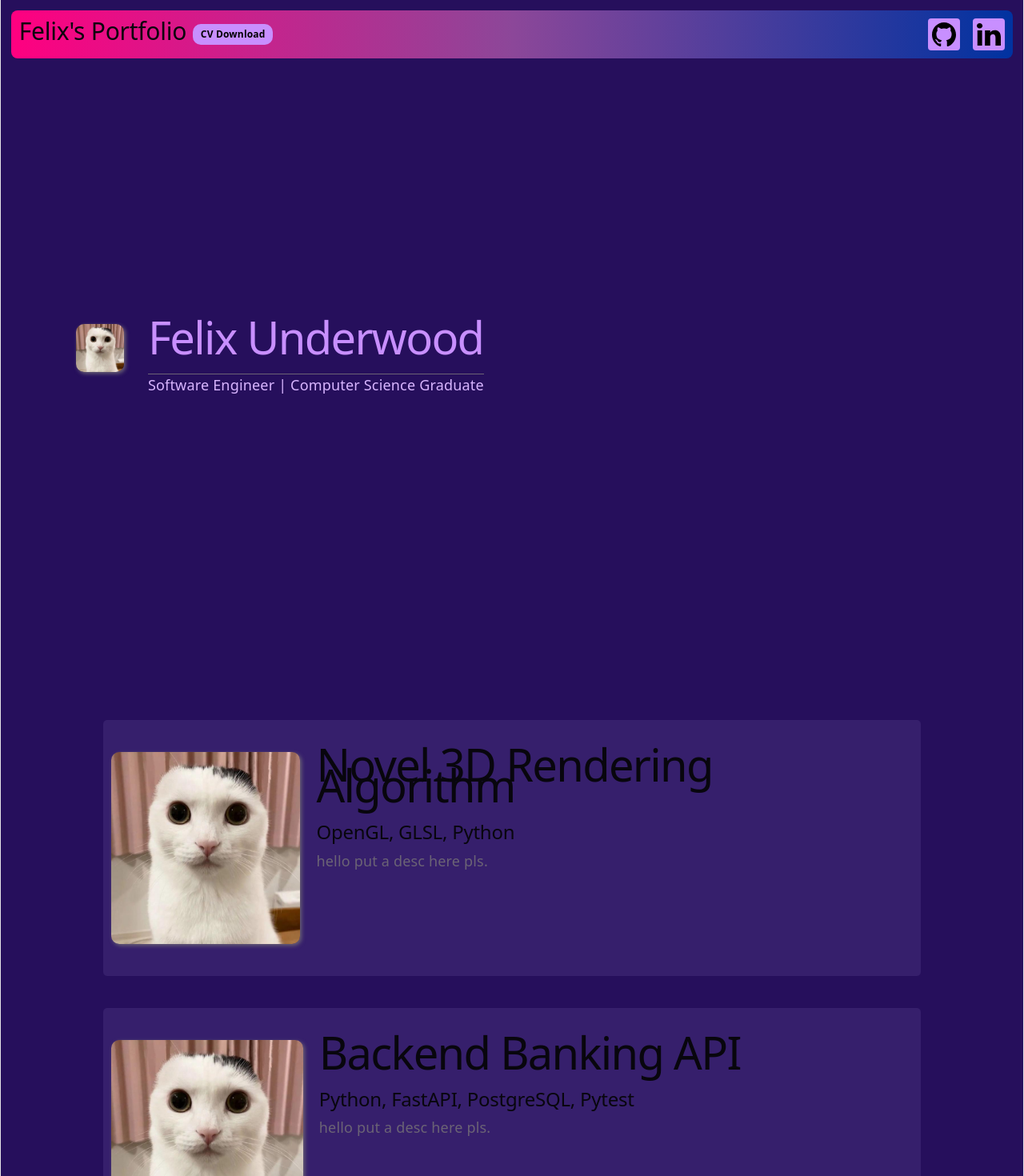
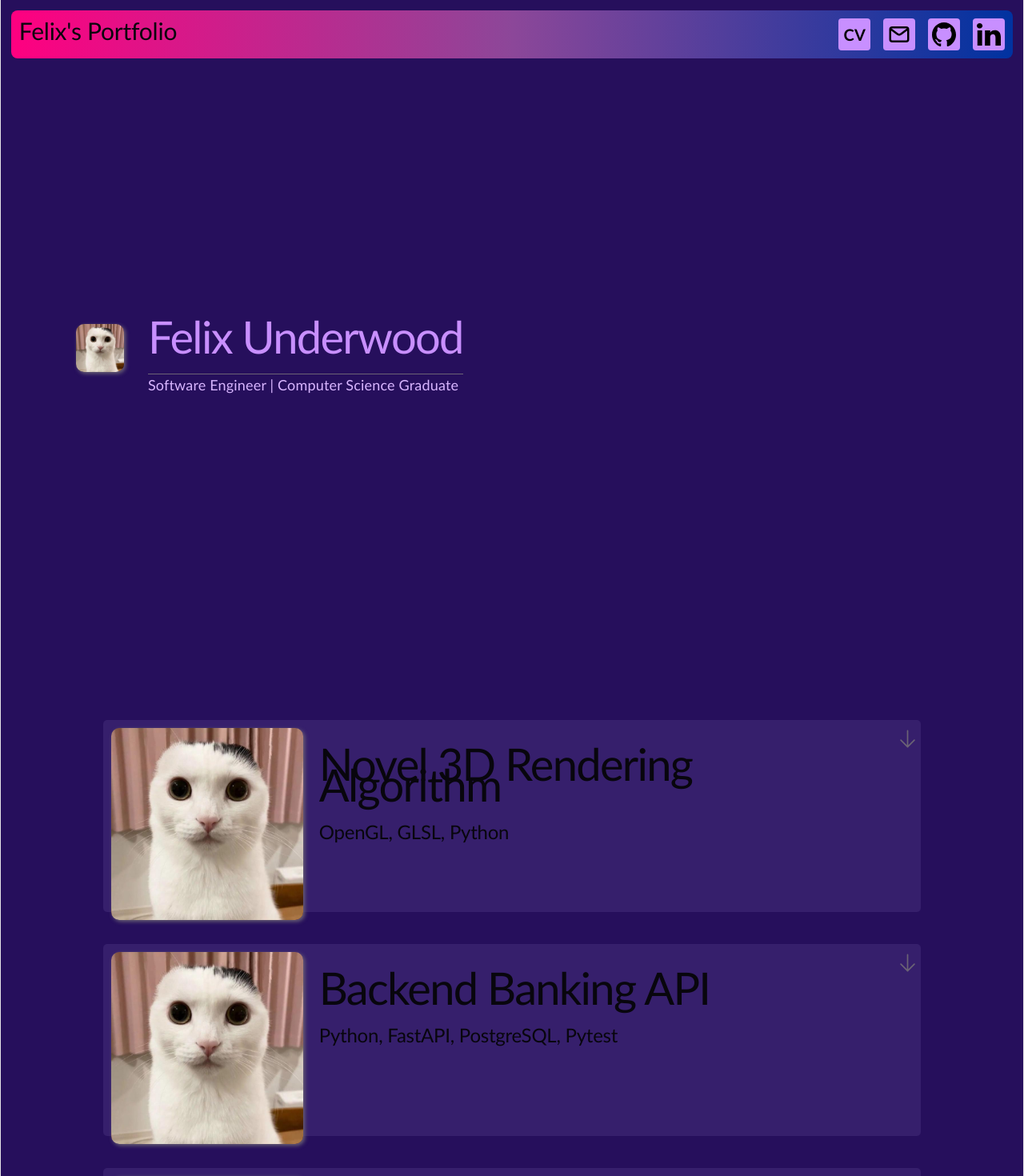
Before and after one commit to Fel1x22/portfolioWebsite, a React (Vite) app in the folder frontend/: page / in a window 1280 px wide. Shown: the top 1470 px of the page at 80% size. Built offline with nearby package versions, Linux system fonts and the light colour scheme.

Commit message:
Add expanding project boxes

```diff
--- a/frontend/index.html
+++ b/frontend/index.html
@@ -5,6 +5,8 @@
     <link rel="icon" type="image/svg+xml" href="/favicon.svg" />
     <meta name="viewport" content="width=device-width, initial-scale=1.0" />
     <title>portfoliowebsite</title>
+    <link href="/assets/css/main.css" rel="stylesheet" />
+    <link href="/assets/css/index.css" rel="stylesheet" />
   </head>
   <body>
     <div id="root"></div>
--- a/frontend/public/css/App.css
+++ b/frontend/public/css/App.css
@@ -76,14 +76,22 @@
 .single-project-box {
   background-color: #260f5c;
   width: 80%;
-  height: 40vh;
+  height: 30vh;
   display: flex;
-  flex-direction: row;
   justify-content: left;
-  align-items: center;
   padding: 10px;
   gap: 20px;
   border-radius: 5px;
+  transition: 0.5s;
+  animation: fade-in 2s;
+}
+
+.single-project-box p {
+  animation: fade-in 2s;
+}
+
+.project-box-expanded {
+  height: 40vh;
 }
 
 .project-box-mouseOn {
@@ -103,11 +111,20 @@
   box-shadow: 2px 2px 5px;
 }
 
+.button-div {
+  width: 20px;
+  height: 100%;
+  display: flex;
+  flex-direction: column;
+  justify-content: start;
+}
+
 .proj-text {
   height: 100%;
   display: flex;
   flex-direction: column;
   text-align: left;
+  flex: 1;
 }
 
 .header-container {
@@ -166,10 +183,9 @@
 }
 
 .cv-download {
-  width: 100px;
-  border-radius: 10px;
-  background-color: #c88fff;
   color: #000000;
   font-weight: 800;
-  font-size: 12px;
+  font-size: 20px;
+  text-align: center;
+  line-height: 40px;
 }
--- a/frontend/public/css/index.css
+++ b/frontend/public/css/index.css
@@ -25,6 +25,11 @@
   text-rendering: optimizeLegibility;
   -webkit-font-smoothing: antialiased;
   -moz-osx-font-smoothing: grayscale;
+  font-family:
+    Futura,
+    Trebuchet MS,
+    Arial,
+    sans-serif;
 
   @media (max-width: 1024px) {
     font-size: 16px;
@@ -68,7 +73,6 @@ body {
 
 h1,
 h2 {
-  font-family: var(--heading);
   font-weight: 500;
   color: var(--text-h);
 }
--- a/frontend/src/App.jsx
+++ b/frontend/src/App.jsx
@@ -18,6 +18,7 @@ function NameBox() {
 
 function SingleProjectBox({ name, tech, description }) {
   const [isHover, setIsHover] = useState(false);
+  const [isExpanded, setIsExpanded] = useState(false);
 
   const handleMouseEnter = () => {
     setIsHover(true);
@@ -27,14 +28,18 @@ function SingleProjectBox({ name, tech, description }) {
     setIsHover(false);
   };
 
+  const toggleExpanded = () => {
+    if (isExpanded) {
+      setIsExpanded(false);
+    } else {
+      setIsExpanded(true);
+    }
+  };
+
   return (
     <div
       //className="single-project-box"
-      className={
-        isHover
-          ? " single-project-box project-box-mouseOn"
-          : "single-project-box project-box-mouseOff"
-      }
+      className={`single-project-box ${isHover ? "project-box-mouseOn" : "project-box-mouseOff"} ${isExpanded ? "project-box-expanded" : ""}`}
       onMouseEnter={handleMouseEnter}
       onMouseLeave={handleMouseLeave}
     >
@@ -42,7 +47,33 @@ function SingleProjectBox({ name, tech, description }) {
       <div className="proj-text">
         <h1>{name}</h1>
         <h2>{tech}</h2>
-        <p>{description}</p>
+        {isExpanded && <p>{description}</p>}
+      </div>
+      <div className="button-div">
+        <button
+          className="expand-button"
+          type="button"
+          onClick={toggleExpanded}
+        >
+          <i
+            className={`bi ${isExpanded ? "bi-chevron-up" : "bi-chevron-down"}`}
+          >
+            <svg
+              xmlns="http://www.w3.org/2000/svg"
+              fill="none"
+              viewBox="0 0 24 24"
+              stroke-width="1.5"
+              stroke="currentColor"
+              class="size-6"
+            >
+              <path
+                stroke-linecap="round"
+                stroke-linejoin="round"
+                d="M19.5 13.5 12 21m0 0-7.5-7.5M12 21V3"
+              />
+            </svg>
+          </i>
+        </button>
       </div>
     </div>
   );
@@ -54,7 +85,9 @@ function PreviousProjectsBox() {
       <SingleProjectBox
         name={"Novel 3D Rendering Algorithm"}
         tech={"OpenGL, GLSL, Python"}
-        description={"hello put a desc here pls."}
+        description={
+          "For my final year project at university, I researched and created a new rendering technique for showing black and white textures in 3D. "
+        }
       />
       <SingleProjectBox
         name={"Backend Banking API"}
--- a/frontend/src/Header.jsx
+++ b/frontend/src/Header.jsx
@@ -1,16 +1,24 @@
 import linkedin from "./assets/linkedin-svgrepo-com.svg";
 import github from "./assets/github-142-svgrepo-com.svg";
+import email from "./assets/email-svgrepo-com.svg";
 
 export default function Header() {
   return (
     <div className="header-container ">
       <div className="header-left">
         <h2>Felix's Portfolio</h2>
-        <a href="./assets/Felix_Underwood.pdf" download className="cv-download">
-          CV Download
-        </a>
       </div>
       <div className="header-right">
+        <a
+          href="./assets/Felix_Underwood.pdf"
+          download
+          className="social-box cv-download"
+        >
+          CV
+        </a>
+        <a href="mailto:felixsunderwood@gmail.com" className="social-box">
+          <img src={email} height="30px" width="30px" />
+        </a>
         <a href="https://github.com/Fel1x22" className="social-box">
           <img src={github} height="30px" width="30px" />
         </a>
```
Also changed, not shown: frontend/src/assets/email-svgrepo-com.svg (added).
